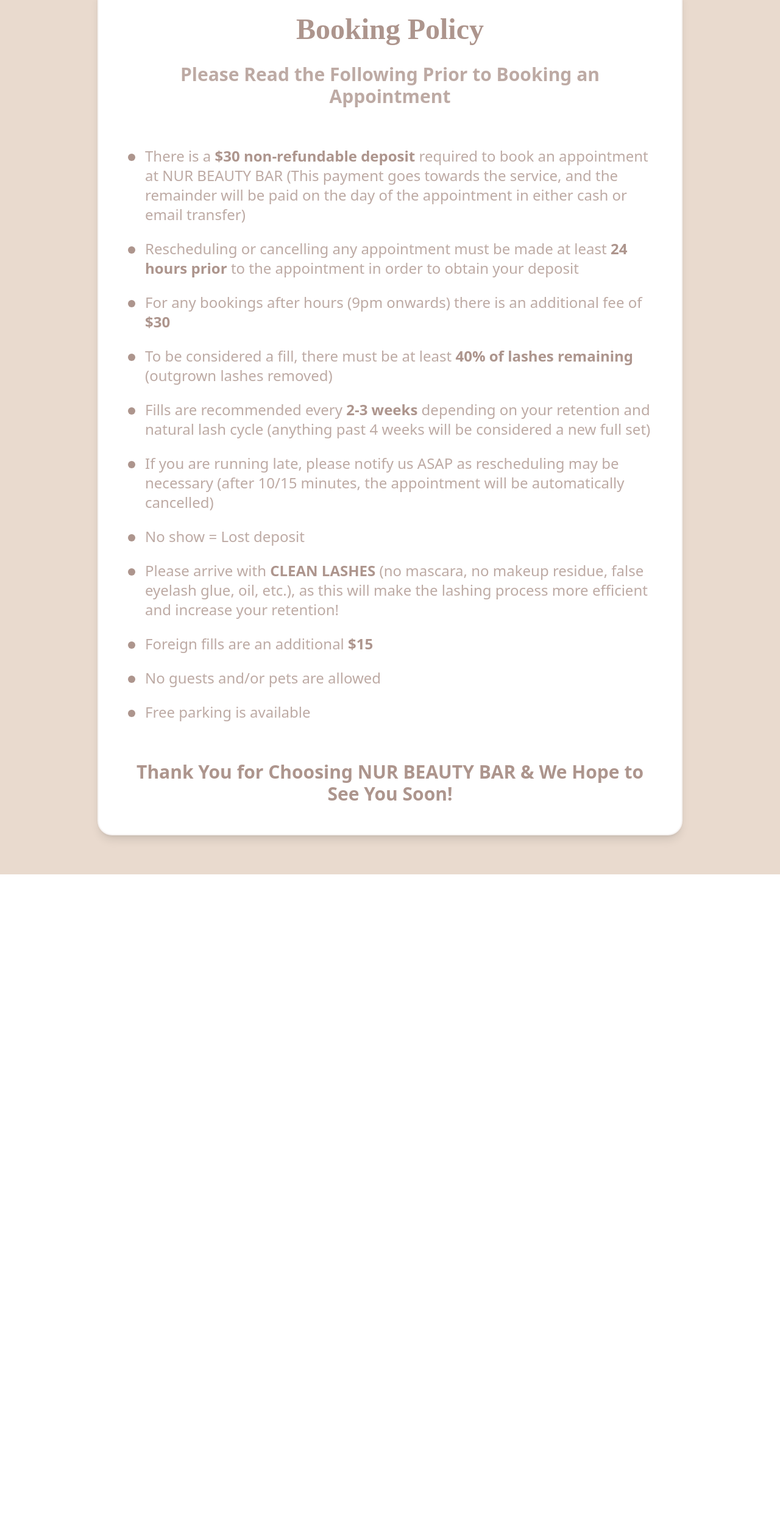
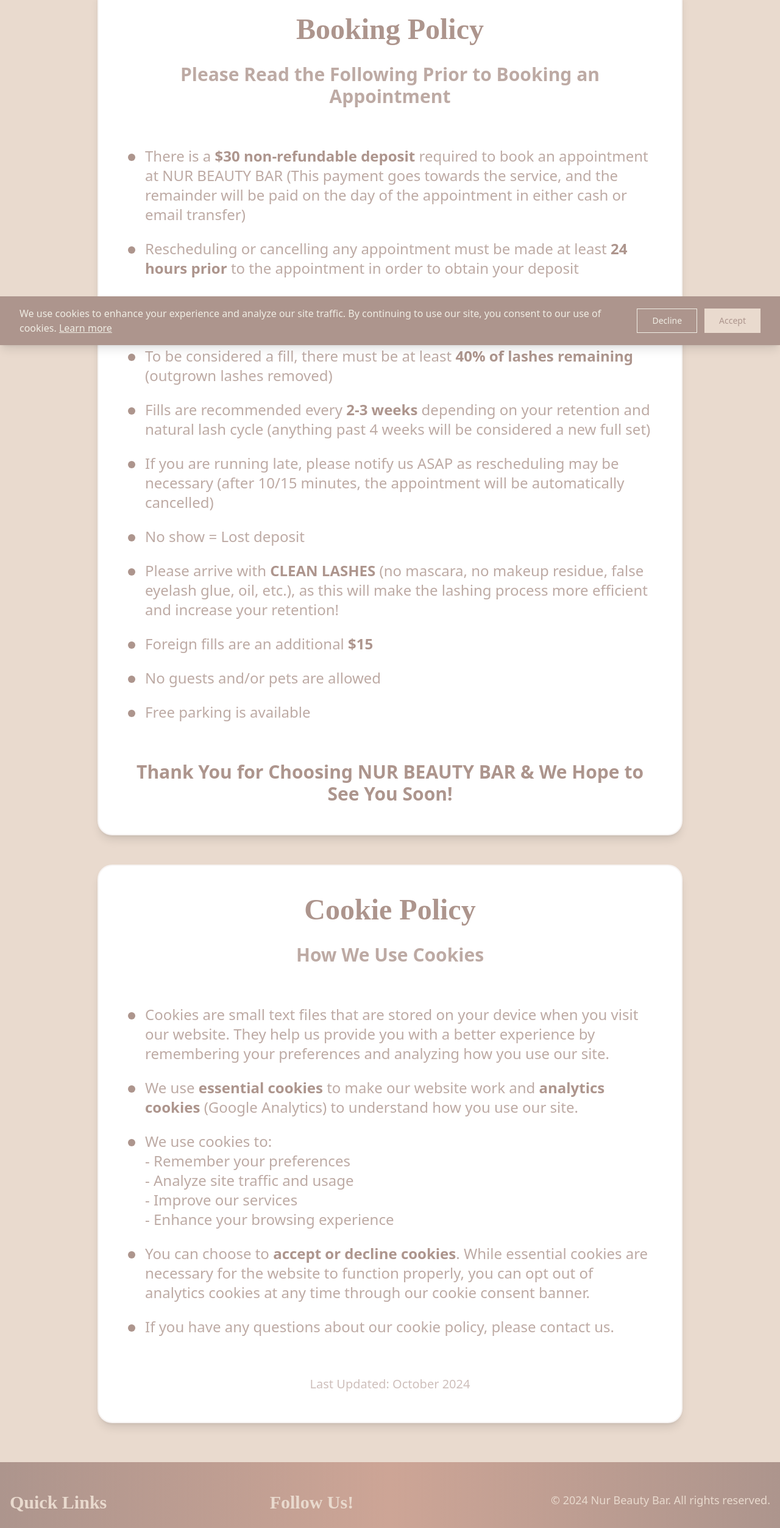
Before and after one commit to pleasehelpm32/nurbeautybar, a Next.js app: page /policies in a window 1280 px wide. Shown: the part 234-2740 px from the top of the page at 61% size. Before the commit the page ends 1668 px from the top, so only its background shows below. Built offline with nearby package versions, Linux system fonts and the light colour scheme; a web font is replaced by a local one.

Commit message:
Added cookies and footer

```diff
--- a/app/layout.js
+++ b/app/layout.js
@@ -5,6 +5,9 @@
 import Navbar from "@/components/Navbar";
 import "swiper/css";
 import "swiper/css/effect-cards";
+import { GoogleAnalytics } from "@next/third-parties/google";
+import CookieConsent from "@/components/CookieConsent";
+import Footer from "@/components/Footer";
 
 export const metadata = {
   title: "Nur Beauty Bar",
@@ -44,6 +47,9 @@
       <body className="antialiased">
         <Navbar />
         {children}
+        <GoogleAnalytics gaId="G-TZWJMQZBJ0" />
+        <CookieConsent />
+        <Footer />
       </body>
     </html>
   );
--- a/app/policies/page.js
+++ b/app/policies/page.js
@@ -2,7 +2,8 @@
 export default function PoliciesPage() {
   return (
     <main className="bg-cream min-h-screen py-16 px-4">
-      <div className="container mx-auto max-w-5xl">
+      <div className="container mx-auto max-w-5xl space-y-12">
+        {/* Booking Policy Card */}
         <div className="bg-white rounded-3xl shadow-lg border-2 border-dark/10 p-6 md:p-12">
           {/* Header */}
           <div className="text-center mb-16">
@@ -136,6 +137,87 @@
             </p>
           </div>
         </div>
+
+        {/* Cookie Policy Card */}
+        <div className="bg-white rounded-3xl shadow-lg border-2 border-dark/10 p-6 md:p-12">
+          <div className="text-center mb-16">
+            <h1 className="text-4xl md:text-5xl font-bold text-dark mb-8">
+              Cookie Policy
+            </h1>
+            <p className="text-2xl md:text-3xl font-semibold text-dark/80">
+              How We Use Cookies
+            </p>
+          </div>
+
+          <div className="space-y-6 mb-16">
+            {/* What Are Cookies */}
+            <div className="flex gap-4 items-start">
+              <div className="w-3 h-3 rounded-full bg-dark mt-3 shrink-0"></div>
+              <p className="text-xl md:text-2xl text-dark/80 leading-relaxed">
+                Cookies are small text files that are stored on your device when
+                you visit our website. They help us provide you with a better
+                experience by remembering your preferences and analyzing how you
+                use our site.
+              </p>
+            </div>
+
+            {/* Types of Cookies */}
+            <div className="flex gap-4 items-start">
+              <div className="w-3 h-3 rounded-full bg-dark mt-3 shrink-0"></div>
+              <p className="text-xl md:text-2xl text-dark/80 leading-relaxed">
+                We use{" "}
+                <span className="font-semibold text-dark">
+                  essential cookies
+                </span>{" "}
+                to make our website work and{" "}
+                <span className="font-semibold text-dark">
+                  analytics cookies
+                </span>{" "}
+                (Google Analytics) to understand how you use our site.
+              </p>
+            </div>
+
+            {/* How We Use Them */}
+            <div className="flex gap-4 items-start">
+              <div className="w-3 h-3 rounded-full bg-dark mt-3 shrink-0"></div>
+              <p className="text-xl md:text-2xl text-dark/80 leading-relaxed">
+                We use cookies to:
+                <br />- Remember your preferences
+                <br />- Analyze site traffic and usage
+                <br />- Improve our services
+                <br />- Enhance your browsing experience
+              </p>
+            </div>
+
+            {/* Your Choices */}
+            <div className="flex gap-4 items-start">
+              <div className="w-3 h-3 rounded-full bg-dark mt-3 shrink-0"></div>
+              <p className="text-xl md:text-2xl text-dark/80 leading-relaxed">
+                You can choose to{" "}
+                <span className="font-semibold text-dark">
+                  accept or decline cookies
+                </span>
+                . While essential cookies are necessary for the website to
+                function properly, you can opt out of analytics cookies at any
+                time through our cookie consent banner.
+              </p>
+            </div>
+
+            {/* Contact Information */}
+            <div className="flex gap-4 items-start">
+              <div className="w-3 h-3 rounded-full bg-dark mt-3 shrink-0"></div>
+              <p className="text-xl md:text-2xl text-dark/80 leading-relaxed">
+                If you have any questions about our cookie policy, please
+                contact us.
+              </p>
+            </div>
+          </div>
+
+          {/* Last Updated */}
+          <div className="text-center">
+            <p className="text-xl text-dark/60">Last Updated: October 2024</p>
+          </div>
+        </div>
       </div>
     </main>
   );
--- a/app/services/page.js
+++ b/app/services/page.js
@@ -7,6 +7,7 @@
 import CategoryTabs from "@/components/CategoryTabs";
 import ServiceTabs from "@/components/ServiceTabs";
 import ServiceDisplay from "@/components/ServiceDisplay";
+import { event } from "@next/third-parties/google";
 
 const services = [
   {
@@ -271,6 +272,20 @@
   const router = useRouter();
   const [activeCategory, setActiveCategory] = useState("extensions");
   const [activeService, setActiveService] = useState(services[0]);
+  const handleBookClick = () => {
+    event("button_click", {
+      category: "booking",
+      label: "services_book_now",
+      // Track additional context about what the user was viewing
+      service_category: activeCategory,
+      service_name: activeService.title,
+      service_price: activeService.price,
+      value: activeService.price, // Optional: tracking the price as a value
+      custom_parameter: "services_page",
+    });
+
+    router.push("/bookings");
+  };
 
   const handleCategoryChange = (category) => {
     setActiveCategory(category.toLowerCase());
@@ -327,7 +342,7 @@
                     }}
                   >
                     <Button
-                      onClick={() => router.push("/bookings")}
+                      onClick={handleBookClick}
                       className="
                         bg-dark hover:bg-dark/90 text-light
                         px-10 py-8 md:px-10
--- /dev/null
+++ b/components/CookieConsent.jsx
@@ -0,0 +1,70 @@
+"use client";
+import { useState, useEffect } from "react";
+import { Button } from "@/components/ui/button";
+
+const CookieConsent = () => {
+  const [showBanner, setShowBanner] = useState(false);
+
+  useEffect(() => {
+    // Check if user has already consented
+    const consent = localStorage.getItem("cookieConsent");
+    if (!consent) {
+      setShowBanner(true);
+    }
+
+    // If user hasn't consented, disable GA
+    if (consent !== "true") {
+      window["ga-disable-G-TZWJMQZBJ0"] = true;
+    }
+  }, []);
+
+  const handleAccept = () => {
+    localStorage.setItem("cookieConsent", "true");
+    setShowBanner(false);
+    // Enable GA
+    window["ga-disable-G-TZWJMQZBJ0"] = false;
+    // Reload page to initialize GA
+    window.location.reload();
+  };
+
+  const handleDecline = () => {
+    localStorage.setItem("cookieConsent", "false");
+    setShowBanner(false);
+    // Disable GA
+    window["ga-disable-G-TZWJMQZBJ0"] = true;
+  };
+
+  if (!showBanner) return null;
+
+  return (
+    <div className="fixed bottom-0 left-0 right-0 bg-dark text-light p-4 shadow-lg z-50">
+      <div className="container mx-auto max-w-7xl px-4 flex flex-col sm:flex-row items-center justify-between gap-4">
+        <div className="text-sm sm:text-base">
+          We use cookies to enhance your experience and analyze our site
+          traffic. By continuing to use our site, you consent to our use of
+          cookies.{" "}
+          <a href="/policies" className="underline">
+            Learn more
+          </a>
+        </div>
+        <div className="flex gap-3">
+          <Button
+            onClick={handleDecline}
+            variant="outline"
+            className="bg-transparent border-light text-light hover:bg-light hover:text-dark"
+          >
+            Decline
+          </Button>
+          <Button
+            onClick={handleAccept}
+            className="bg-cream text-dark hover:bg-cream/90"
+          >
+            Accept
+          </Button>
+        </div>
+      </div>
+    </div>
+  );
+};
+
+export default CookieConsent;
--- /dev/null
+++ b/components/Footer.jsx
@@ -0,0 +1,88 @@
+"use client";
+import Link from "next/link";
+import { Instagram, Music } from "lucide-react"; // Using lucide icons for consistency
+
+const Footer = () => {
+  return (
+    <footer className="bg-gradient-to-r from-dark via-mid to-dark py-12">
+      <div className="container mx-auto max-w-7xl px-4">
+        <div className="grid grid-cols-1 md:grid-cols-3 gap-8">
+          {/* Quick Links Section */}
+          <div>
+            <h3 className="text-3xl font-semibold text-cream mb-6">
+              {" "}
+              {/* Increased to 3xl */}
+              Quick Links
+            </h3>
+            <ul className="space-y-4">
+              {" "}
+              {/* Increased the spacing */}
+              <li>
+                <Link
+                  href="/services"
+                  className="text-cream text-lg hover:text-dark transition-colors duration-300"
+                >
+                  Services
+                </Link>
+              </li>
+              <li>
+                <Link
+                  href="/policies"
+                  className="text-cream text-lg hover:text-dark transition-colors duration-300"
+                >
+                  Policies
+                </Link>
+              </li>
+              <li>
+                <Link
+                  href="/contact"
+                  className="text-cream text-lg hover:text-dark transition-colors duration-300"
+                >
+                  Contact
+                </Link>
+              </li>
+            </ul>
+          </div>
+
+          {/* Follow Us Section */}
+          <div>
+            <h3 className="text-3xl font-semibold text-cream mb-6">
+              {" "}
+              {/* Increased to 3xl */}
+              Follow Us!
+            </h3>
+            <div className="flex gap-6">
+              {" "}
+              {/* Increased gap between icons */}
+              <a
+                href="https://www.instagram.com/nurbeautybar/"
+                target="_blank"
+                rel="noopener noreferrer"
+                className="text-cream hover:text-dark transition-colors duration-300"
+              >
+                <Instagram size={56} /> {/* Doubled icon size to 56 */}
+              </a>
+              <a
+                href="https://www.tiktok.com/@nurbeautybar"
+                target="_blank"
+                rel="noopener noreferrer"
+                className="text-cream hover:text-dark transition-colors duration-300"
+              >
+                <Music size={56} /> {/* Doubled icon size to 56 */}
+              </a>
+            </div>
+          </div>
+
+          {/* Copyright */}
+          <div className="text-cream text-lg md:text-right">
+            {" "}
+            {/* Increased text size to lg */}© {new Date().getFullYear()} Nur
+            Beauty Bar. All rights reserved.
+          </div>
+        </div>
+      </div>
+    </footer>
+  );
+};
+
+export default Footer;
--- a/components/Hero.jsx
+++ b/components/Hero.jsx
@@ -1,15 +1,28 @@
+"use client";
 import React from "react";
 import Image from "next/image";
 import Link from "next/link";
 import { Button } from "@/components/ui/button";
 import Studio from "../assets/place_lashstudio.webp";
+import { event } from "@next/third-parties/google";
 
 const Hero = () => {
+  // Function to handle button click and tracking
+  const handleBookClick = () => {
+    event("button_click", {
+      category: "booking",
+      label: "hero_book_now",
+      value: 1, // Optional numeric value
+      // You can add more custom parameters as needed
+      custom_parameter: "homepage_hero",
+    });
+  };
+
   return (
     <div className="relative h-screen flex items-center justify-center overflow-hidden">
       {/* Background Image */}
       <Image
-        src={Studio} // Replace with your actual image path
+        src={Studio}
         alt="Eyelash Extensions"
         layout="fill"
         objectFit="cover"
@@ -29,7 +42,7 @@
         <p className="text-xl sm:text-2xl md:text-3xl text-cream mb-8">
           Premium Eyelash Extensions for a Stunning Look
         </p>
-        <Link href="/bookings">
+        <Link href="/bookings" onClick={handleBookClick}>
           <Button className="bg-mid hover:bg-dark text-light text-xl sm:text-2xl py-8 px-10 rounded-md transition duration-300 ease-in-out transform hover:scale-105">
             Book Now
           </Button>
```
